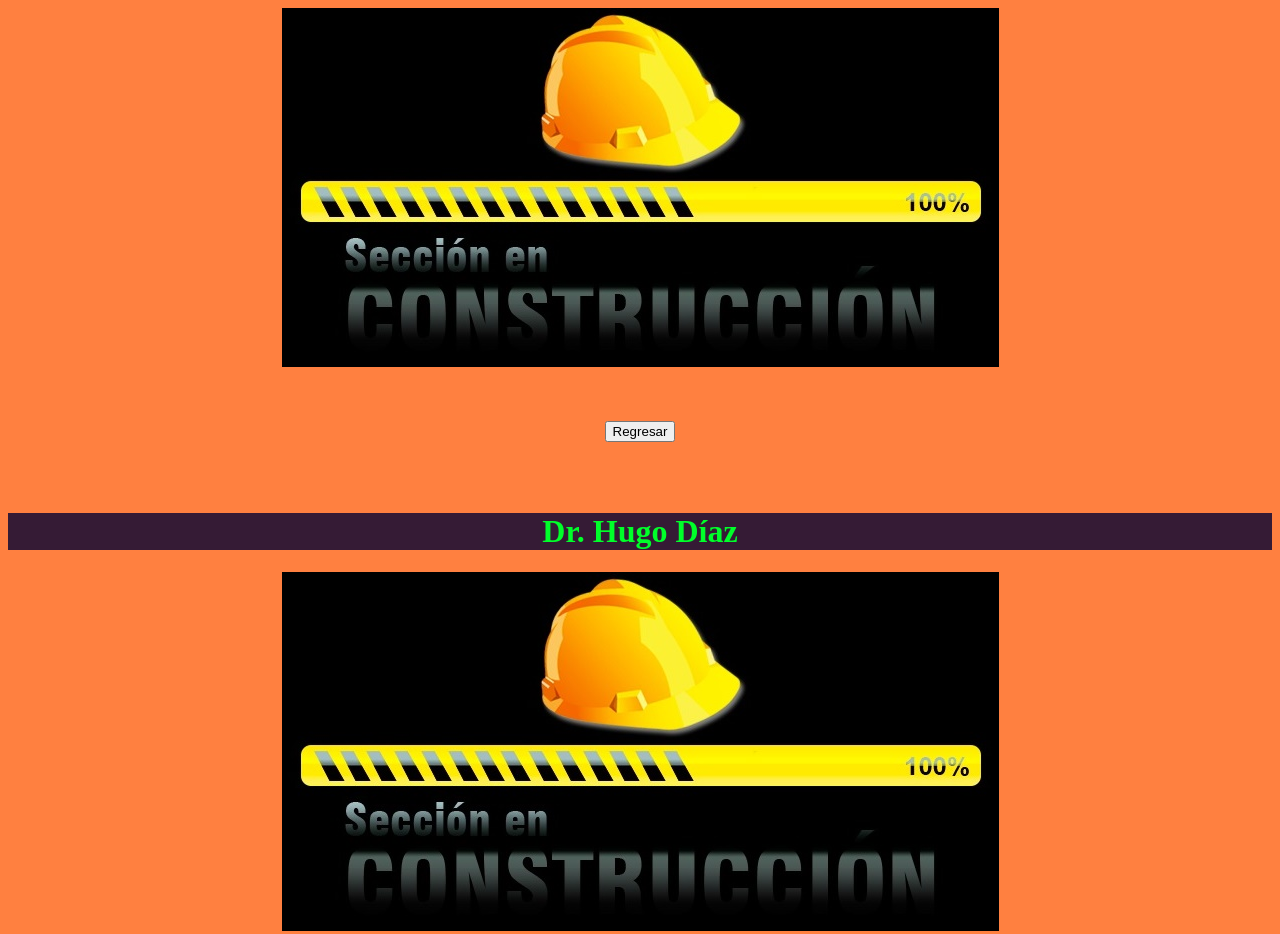
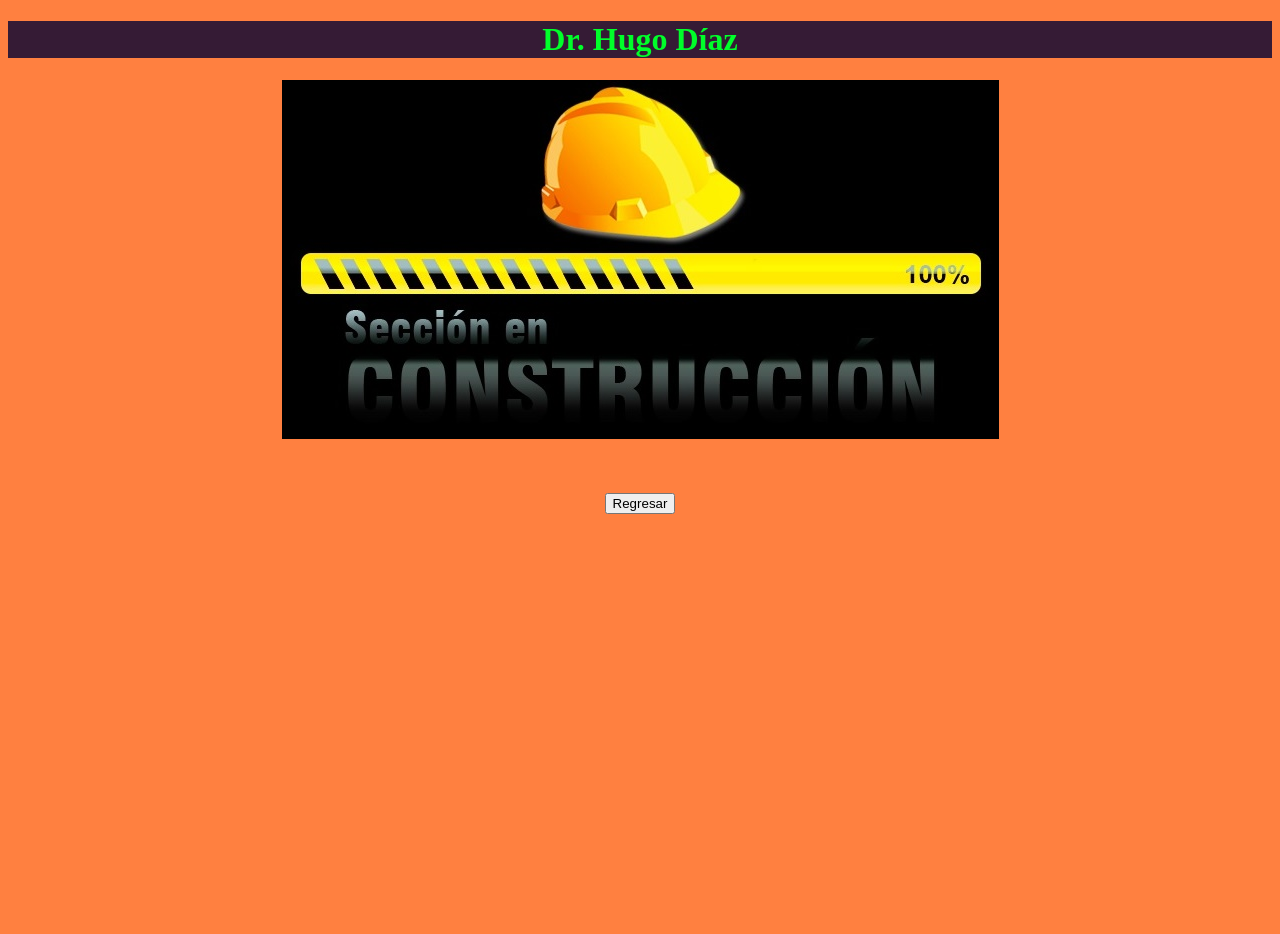
Before and after one commit to SerEfG/Consultorios, a plain HTML site: page enconstrucción.html in a window 1280 px wide. Shown: the top 934 px of the page. After the commit the page ends 800 px from the top, so only its background shows below. Drawn offline with Linux system fonts and the light colour scheme.

Commit message:
Update enconstrucción.html

```diff
--- a/enconstrucción.html
+++ b/enconstrucción.html
@@ -4,8 +4,6 @@
      <meta charset="utf-8">
      <title>Médicos</title>
      <link rel="stylesheet" href="css/estilos.css">
-     <center><img src="images/EnConstrucción.jpg"</center>
-     <center><button style="margin: 50px" onclick="location.href='Index.html'">Regresar</button></center>
   </head>
   <body>
     <header>
@@ -14,7 +12,7 @@
     </header>
     <main>
       <center><img src="images/EnConstrucción.jpg"</center>
-      <center><button style="margin: 50px" onclick="location.href='Index.html'">Regresar</button></center>
+      <center><button style="margin: 50px" onclick="location.href='index.html'">Regresar</button></center>
     </main>
   </body>
 </html>
```
